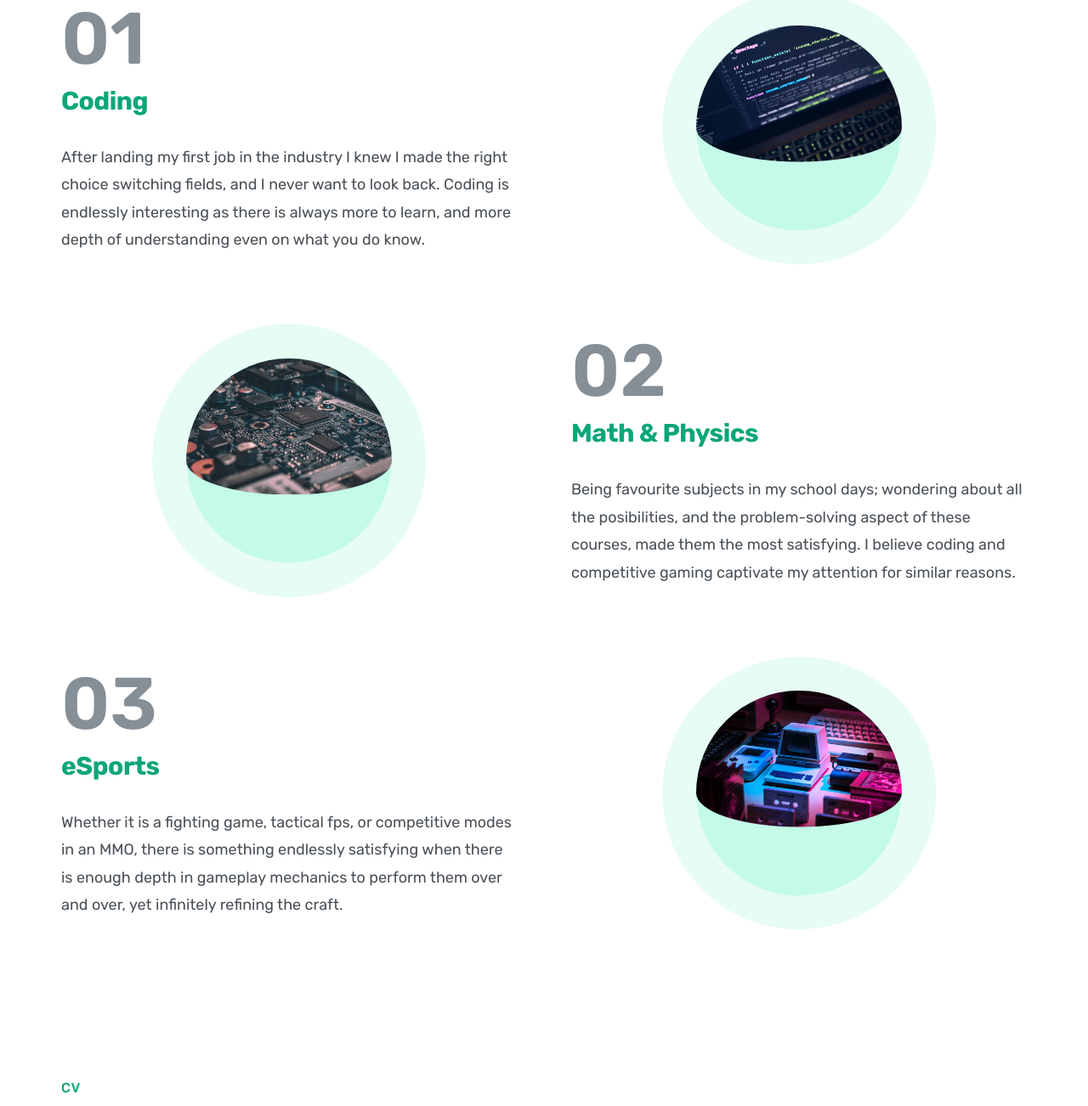
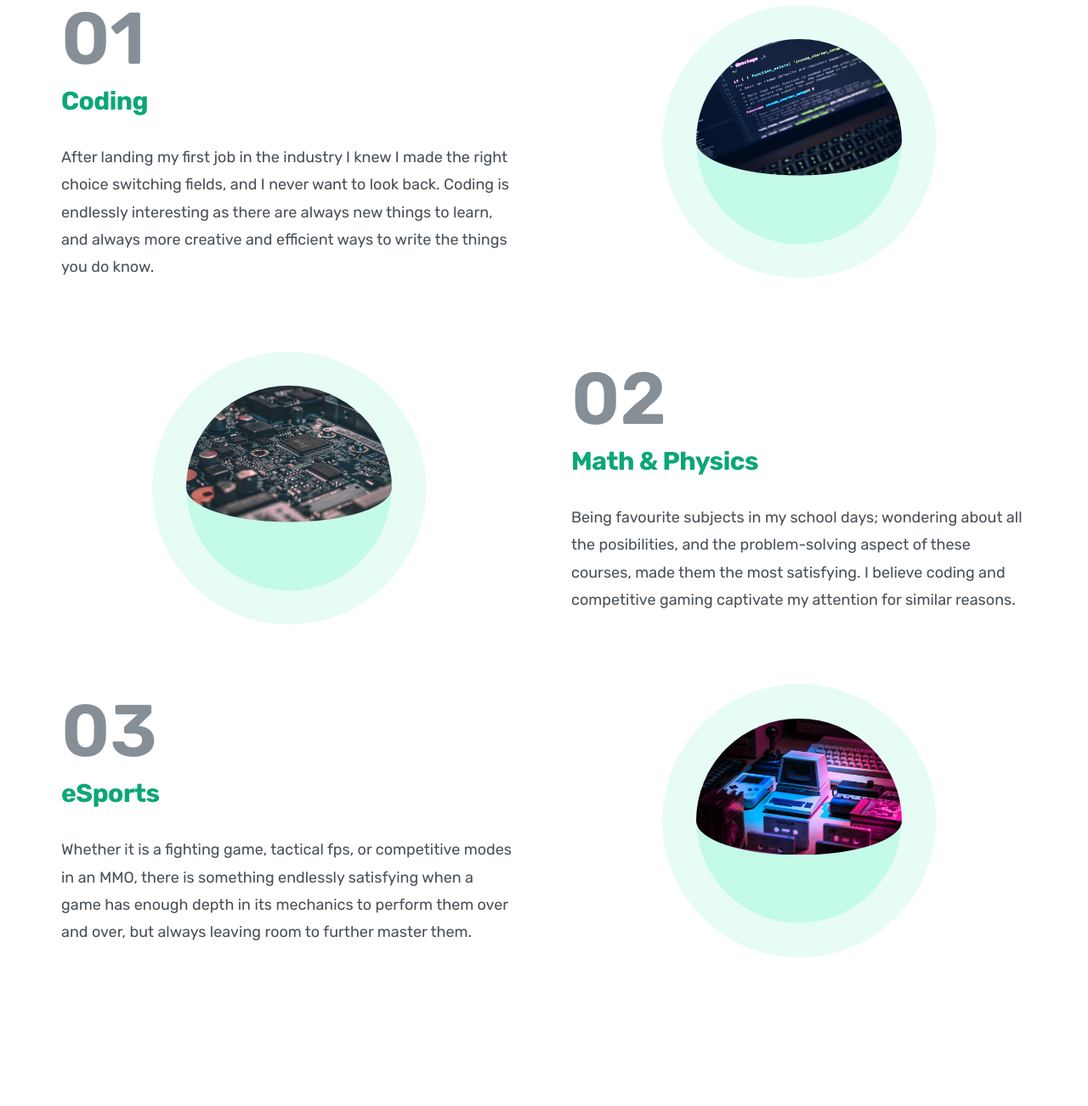
Before and after one commit to bocciakt/info-hub, a plain HTML site: page index.html in a window 1280 px wide. Shown: the part 1144-2446 px from the top of the page at 85% size. Drawn offline with nearby package versions, Linux system fonts and the light colour scheme; some packages are replaced by stand-ins of ours; a script that the page names is missing.

Commit message:
refactor: improved wording of content

```diff
--- a/index.html
+++ b/index.html
@@ -84,8 +84,8 @@
           <h3 class="heading-tertiary">Coding</h3>
           <p class="passion-description">
             After landing my first job in the industry I knew I made the right choice switching fields, and I never want
-            to look back. Coding is endlessly interesting as there is always more to learn, and more depth of
-            understanding even on what you do know.
+            to look back. Coding is endlessly interesting as there are always new things to learn, and always more
+            creative and efficient ways to write the things you do know.
           </p>
         </div>
         <div class="passion-img-box">
@@ -112,8 +112,8 @@
           <h3 class="heading-tertiary">eSports</h3>
           <p class="passion-description">
             Whether it is a fighting game, tactical fps, or competitive modes in an MMO, there is something endlessly
-            satisfying when there is enough depth in gameplay mechanics to perform them over and over, yet infinitely
-            refining the craft.
+            satisfying when a game has enough depth in its mechanics to perform them over and over, but always leaving
+            room to further master them.
           </p>
         </div>
         <div class="passion-img-box">
```
